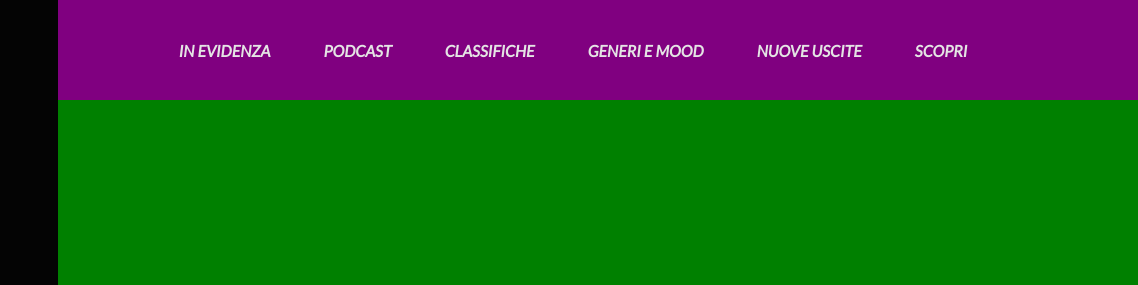
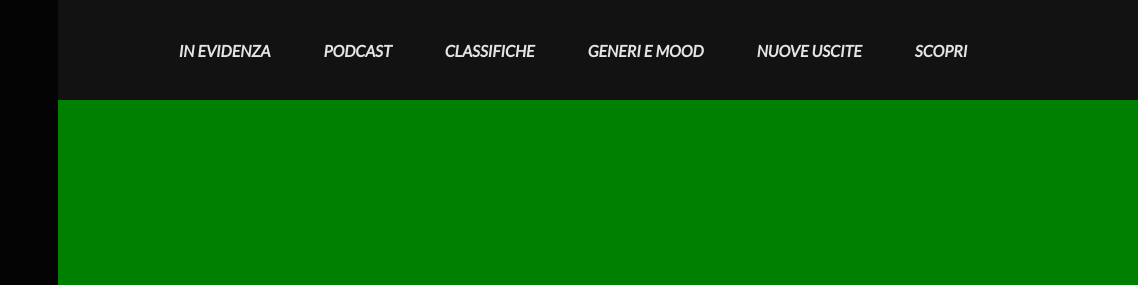
Before and after one commit to ManfrediMauroMarrone/html-css-spotifyweb, a plain HTML site: page index.html in a window 1280 px wide. Shown: the top 285 px of the page, 142-1280 px from the left. Drawn offline with Linux system fonts and the light colour scheme.

Commit message:
aggiunto nav

```diff
--- a/style.css
+++ b/style.css
@@ -71,7 +71,7 @@ body{
 /* ----------------------------------------------nav----------- */
 .nav{
     height: 100px;
-    background-color: purple;
+    background-color: #121212;
     display: flex;
     align-items: center;
     justify-content: center;
@@ -85,9 +85,78 @@ body{
     display: inline-block;
     padding-right: 50px;
     font-weight: 600;
+    position: relative;
 }
 
+.nav ul li:first-child::after{
+    content: "\f7a4";
+    font-family: fontawesome;
+    position: absolute;
+    top: 100%;
+    left: 35px;
+    display: none;
+    color: lightgreen;
+}
 
+.nav ul li:nth-child(2)::after{
+    content: "\f7a4";
+    font-family: fontawesome;
+    position: absolute;
+    top: 100%;
+    left: 24px;
+    display: none;
+    color: lightgreen;
+}
+
+.nav ul li:nth-child(3)::after{
+    content: "\f7a4";
+    font-family: fontawesome;
+    position: absolute;
+    top: 100%;
+    left: 33px;
+    display: none;
+    color: lightgreen;
+}
+
+.nav ul li:nth-child(4)::after{
+    content: "\f7a4";
+    font-family: fontawesome;
+    position: absolute;
+    top: 100%;
+    left: 49px;
+    display: none;
+    color: lightgreen;
+}
+
+.nav ul li:nth-child(5)::after{
+    content: "\f7a4";
+    font-family: fontawesome;
+    position: absolute;
+    top: 100%;
+    left: 43px;
+    display: none;
+    color: lightgreen;
+}
+
+.nav ul li:nth-child(6)::after{
+    content: "\f7a4";
+    font-family: fontawesome;
+    position: absolute;
+    top: 100%;
+    left: 18px;
+    display: none;
+    color: lightgreen;
+}
+
+.nav ul li:first-child:hover::after,
+.nav ul li:nth-child(2):hover::after,
+.nav ul li:nth-child(3):hover::after,
+.nav ul li:nth-child(4):hover::after,
+.nav ul li:nth-child(5):hover::after,
+.nav ul li:nth-child(6):hover::after
+{
+    display: block;
+}
 
 .nav ul li a{
     text-decoration: none;
```
